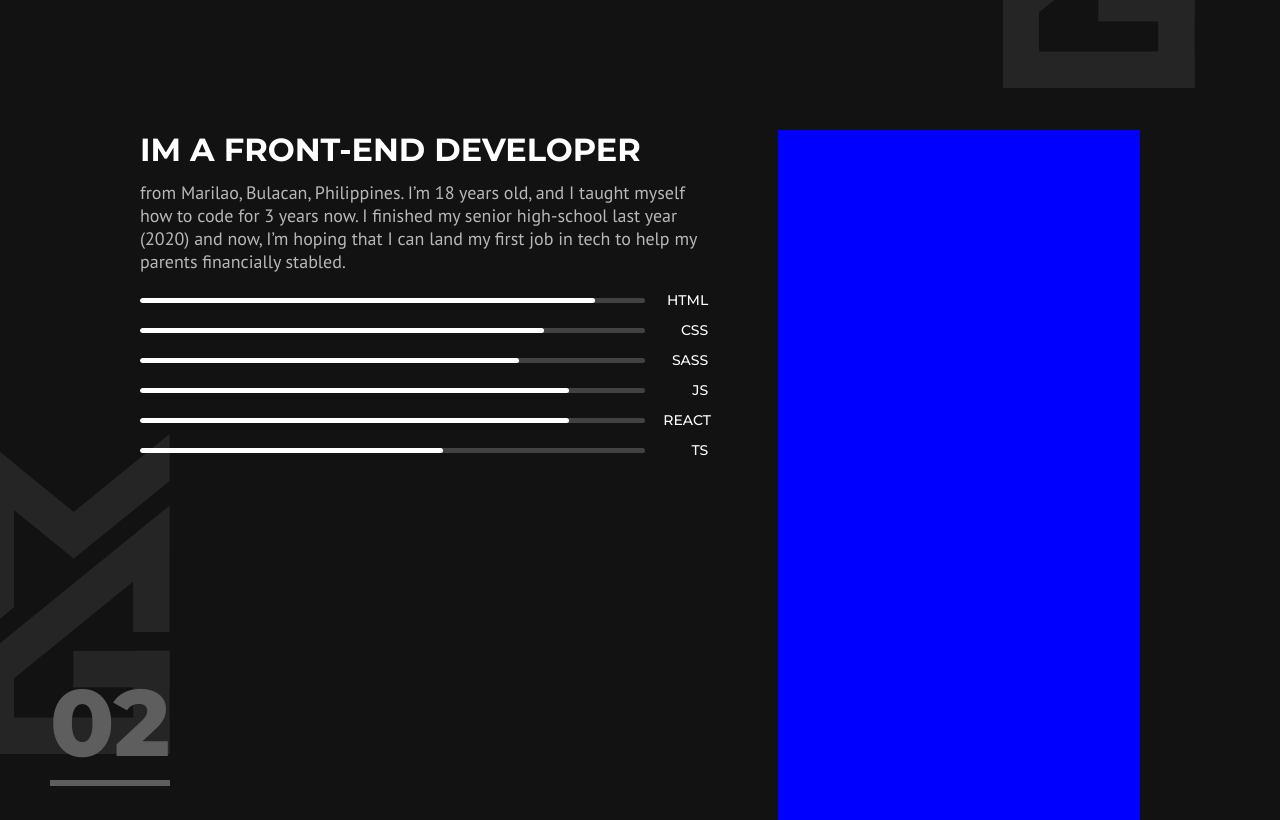
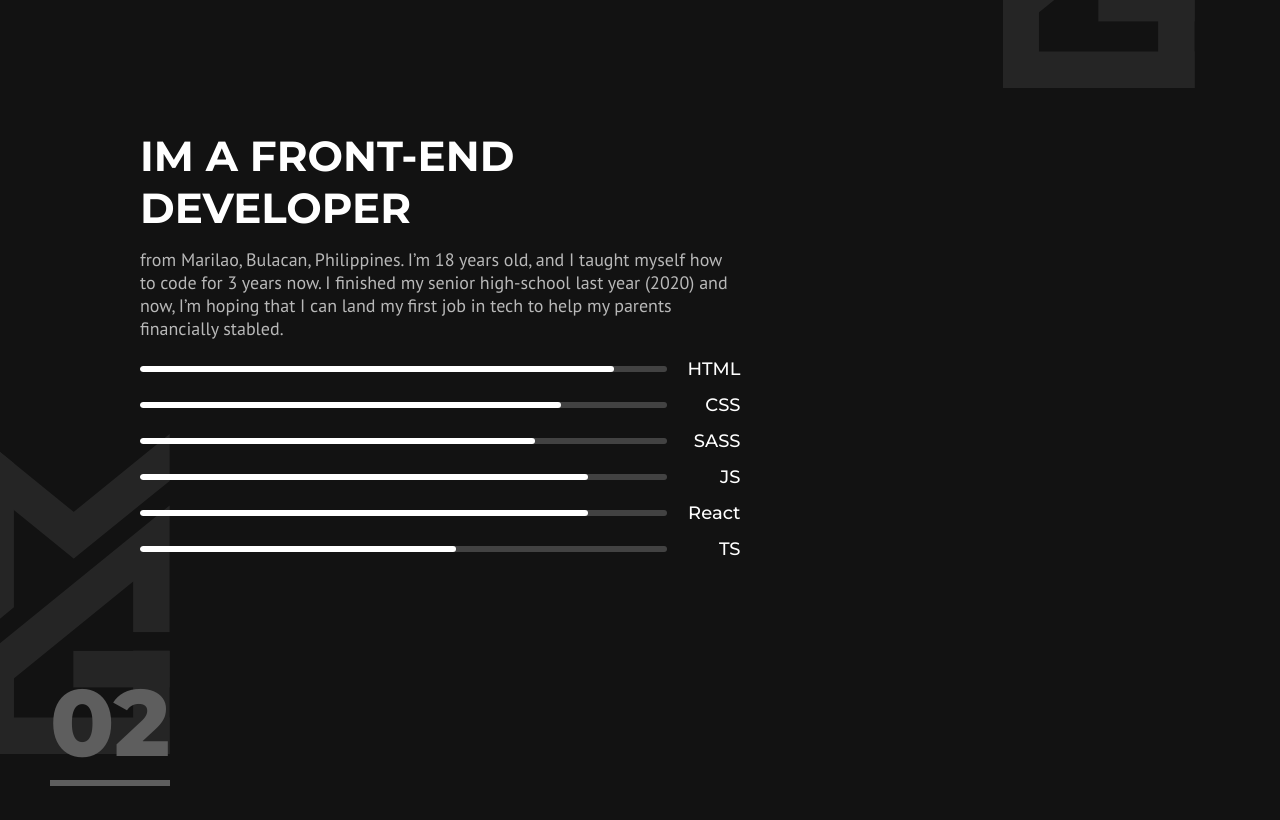
Before and after one commit to Michael-Gatmaitan/michael-gatmaitan-webportfolio, a React (Create React App) app: page / in a window 1280 px wide. Shown: the part 780-1600 px from the top of the page. Built offline with nearby package versions, Linux system fonts and the light colour scheme.

Commit message:
Page02 (Section 2) Stats now responsive.

```diff
--- a/src/components/pages/02/Page02.css
+++ b/src/components/pages/02/Page02.css
@@ -34,12 +34,6 @@
   margin-top: 12px;
 }
 
-@media only screen and (min-width: 768px) {
-  .page-02 .stats .stat-des .stat-body-text {
-    font-size: 18px !important;
-  }
-}
-
 .page-02 .stats .stats-container {
   display: -ms-grid;
   display: grid;
@@ -62,14 +56,14 @@
 .page-02 .stats .stats-container .stat-bar .percentage-container .percentage-wrapper {
   width: 100%;
   height: 5px;
-  border-radius: 5px;
+  border-radius: 10px;
   overflow: hidden;
   background-color: #424242;
 }
 
 .page-02 .stats .stats-container .stat-bar .percentage-container .percentage-wrapper .percentage-value {
   height: 100%;
-  border-radius: 5px;
+  border-radius: 10px;
   background-color: #fff;
 }
 
@@ -101,14 +95,40 @@
 }
 
 @media only screen and (min-width: 768px) {
+  .page-02 .stats .stat-des .stat-header {
+    font-size: 36px !important;
+  }
+  .page-02 .stats .stat-des .stat-body-text {
+    font-size: 18px !important;
+    margin-top: 14px;
+  }
+  .page-02 .stats .stats-container {
+    grid-gap: 14px;
+  }
+  .page-02 .stats .stats-container .stat-bar {
+    -ms-grid-columns: 1fr 56px;
+        grid-template-columns: 1fr 56px;
+  }
+  .page-02 .stats .stats-container .stat-bar .percentage-container .percentage-wrapper {
+    height: 6px;
+  }
+  .page-02 .stats .stats-container .stat-bar .language-label {
+    font-size: 18px !important;
+  }
   .page-02 .stats .more-button-container {
     display: none;
   }
 }
 
+@media only screen and (min-width: 1025px) {
+  .page-02 .stats .stat-des .stat-header {
+    font-size: 42px !important;
+  }
+}
+
 .page-02 .tools {
   display: none;
-  background-color: #00f;
+  background-color: #f0f;
 }
 
 @media only screen and (min-width: 768px) {
--- a/src/components/pages/02/Page02.scss
+++ b/src/components/pages/02/Page02.scss
@@ -21,10 +21,6 @@
       .stat-body-text {
         @include fontProp('PT Sans', 400, 16px, rgba(#fff, 0.7));
         margin-top: 12px;
-
-        @include tablet {
-          font-size: 18px !important;
-        }
       }
     }
 
@@ -44,13 +40,13 @@
           .percentage-wrapper {
             width: 100%;
             height: 5px;
-            border-radius: 5px;
+            border-radius: 10px;
             overflow: hidden;
             background-color: #424242;
 
             .percentage-value {
               height: 100%;
-              border-radius: 5px;
+              border-radius: 10px;
               background-color: #fff;
             }
           }
@@ -76,30 +72,69 @@
     }
 
     @include tablet {
+      .stat-des {
+
+        .stat-header {
+          font-size: 36px !important;
+        }
+
+        .stat-body-text {
+          font-size: 18px !important;
+          margin-top: 14px;
+        }
+      }
+
+      .stats-container {
+        grid-gap: 14px;
+
+        .stat-bar {
+          grid-template-columns: 1fr 56px;
+
+          .percentage-container {
+
+            .percentage-wrapper {
+              height: 6px;
+            }
+          }
+
+          .language-label {
+            font-size: 18px !important;
+          }
+        }
+      }
+
       .more-button-container {
         display: none;
       }
     }
 
+    @include desktop {
+      .stat-des {
+
+        .stat-header {
+          font-size: 42px !important;
+        }
+      }
+    }
   }
 
+
   .tools {
-    display: none;
-    background-color: #00f;
+    opacity: 0;
+    pointer-events: none;
+    background-color: #f0f;
+    position: absolute;
+    transform: translate(-50%, -50%);
+
   }
 
   @include tablet {
     grid-template-columns: auto minmax(0, 440px);
     grid-gap: 48px;
-
-    .tools {
-      display: block;
-    }
   }
 
   @include desktop {
     padding: 110px 90px 0 90px;
     grid-gap: 70px;
   }
-
 }
--- a/src/components/pages/02/index.jsx
+++ b/src/components/pages/02/index.jsx
@@ -2,6 +2,16 @@ import PageNumber from '../../PageNumber';
 import './Page02.css';
 
 const Page02 = () => {
+
+  const statBarsData =[
+    { language: "HTML", percentage: 90, key: 0 },
+    { language: "CSS", percentage: 80, key: 1 },
+    { language: "SASS", percentage: 75, key: 2 },
+    { language: "JS", percentage: 85, key: 3 },
+    { language: "React", percentage: 85, key: 4 },
+    { language: "TS", percentage: 60, key: 5 },
+  ]
+
   return (
     <div className="page page-02">
 
@@ -21,12 +31,15 @@ const Page02 = () => {
         </div>
 
         <div className="stats-container">
-          <StatBar languageLabel="HTML" percentage={90}/>
-          <StatBar languageLabel="CSS" percentage={80}/>
-          <StatBar languageLabel="SASS" percentage={75}/>
-          <StatBar languageLabel="JS" percentage={85}/>
-          <StatBar languageLabel="REACT" percentage={85}/>
-          <StatBar languageLabel="TS" percentage={60}/>
+
+          {statBarsData.map(statData => (
+            <StatBar
+              languageLabel={statData.language}
+              percentage={statData.percentage}
+              key={statData.key}
+            />
+          ))}
+
         </div>
 
         <div className="more-button-container">
@@ -35,7 +48,11 @@ const Page02 = () => {
 
       </div>
 
-      <div className="tools"></div>
+      <div className="tools-contianer">
+        <div className="tools-wrapper">
+
+        </div>
+      </div>
 
 
       <PageNumber pageNumber={"02"} />
```
Also changed, not shown: 1 other file (tests, documents, lock files or other folders).
